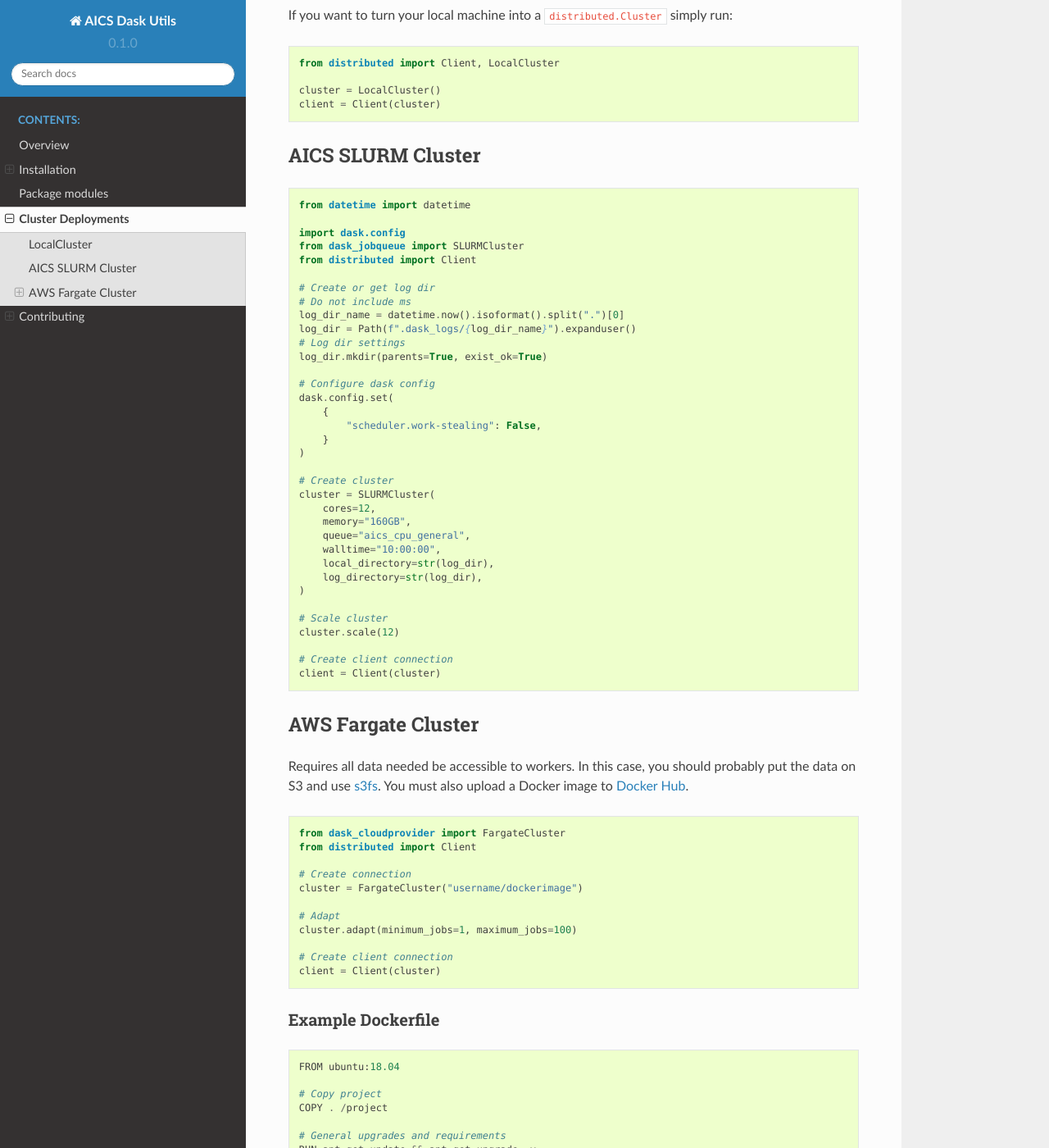
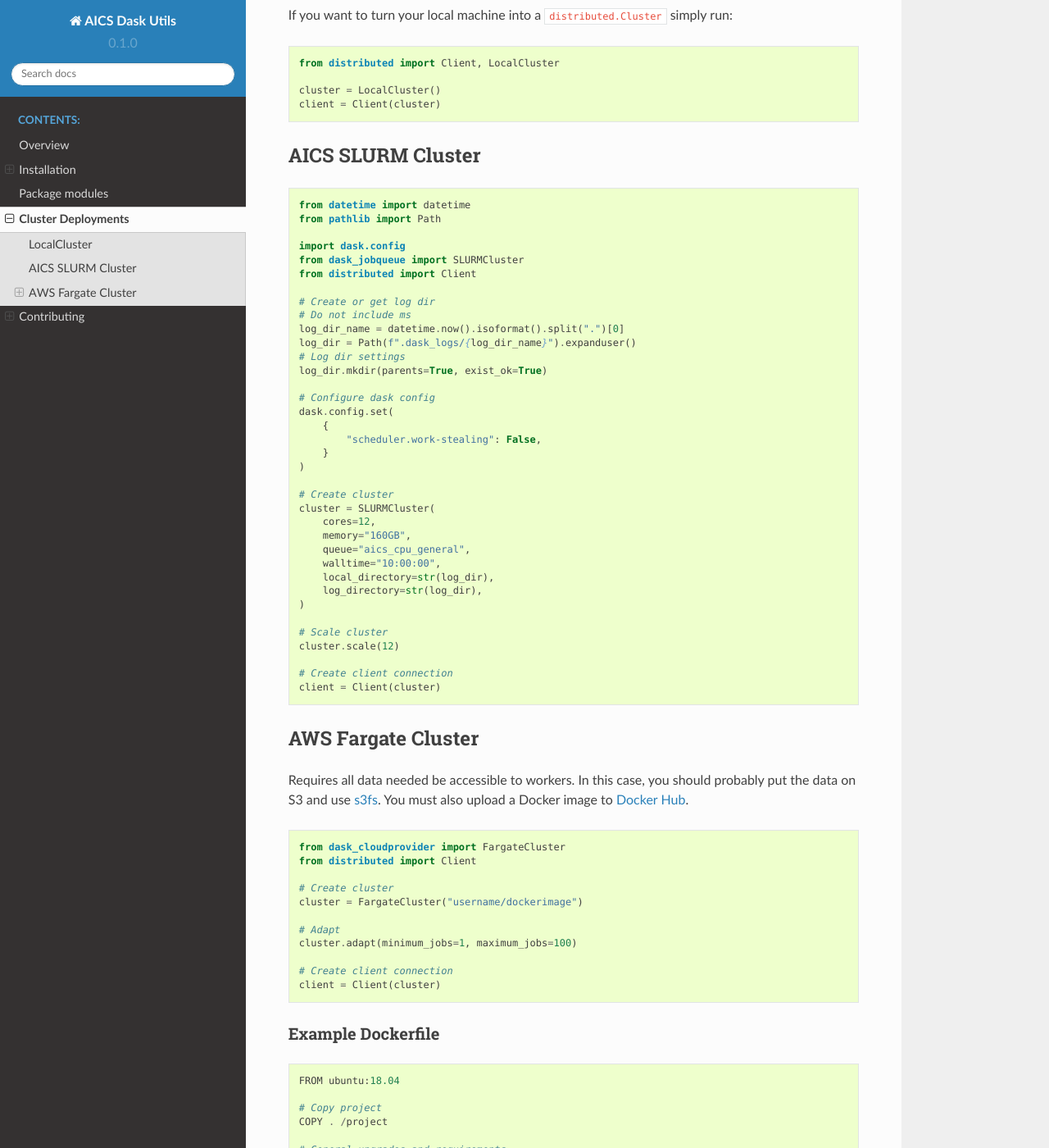
Before and after one commit to AllenCellModeling/aics_dask_utils, a Sphinx documentation site: the page built from docs/cluster_deployments.md, in a window 1280 px wide and 1400 px high, scrolled down 304 px. Shown: the whole window at 82% size. Built offline with Sphinx 7.4.7 and the Read the Docs theme 2.0.0, drawn with Linux system fonts in a browser that asks for light colours; pages that are not in the unit, such as notebooks, are missing from menus.

Commit message:
Fix typos and missing dependencies in cluster deployments

````diff
--- a/docs/cluster_deployments.md
+++ b/docs/cluster_deployments.md
@@ -14,6 +14,7 @@
 ## AICS SLURM Cluster
 ```python
 from datetime import datetime
+from pathlib import Path
 
 import dask.config
 from dask_jobqueue import SLURMCluster
@@ -59,7 +60,7 @@
 from dask_cloudprovider import FargateCluster
 from distributed import Client
 
-# Create connection
+# Create cluster
 cluster = FargateCluster("username/dockerimage")
 
 # Adapt
````
